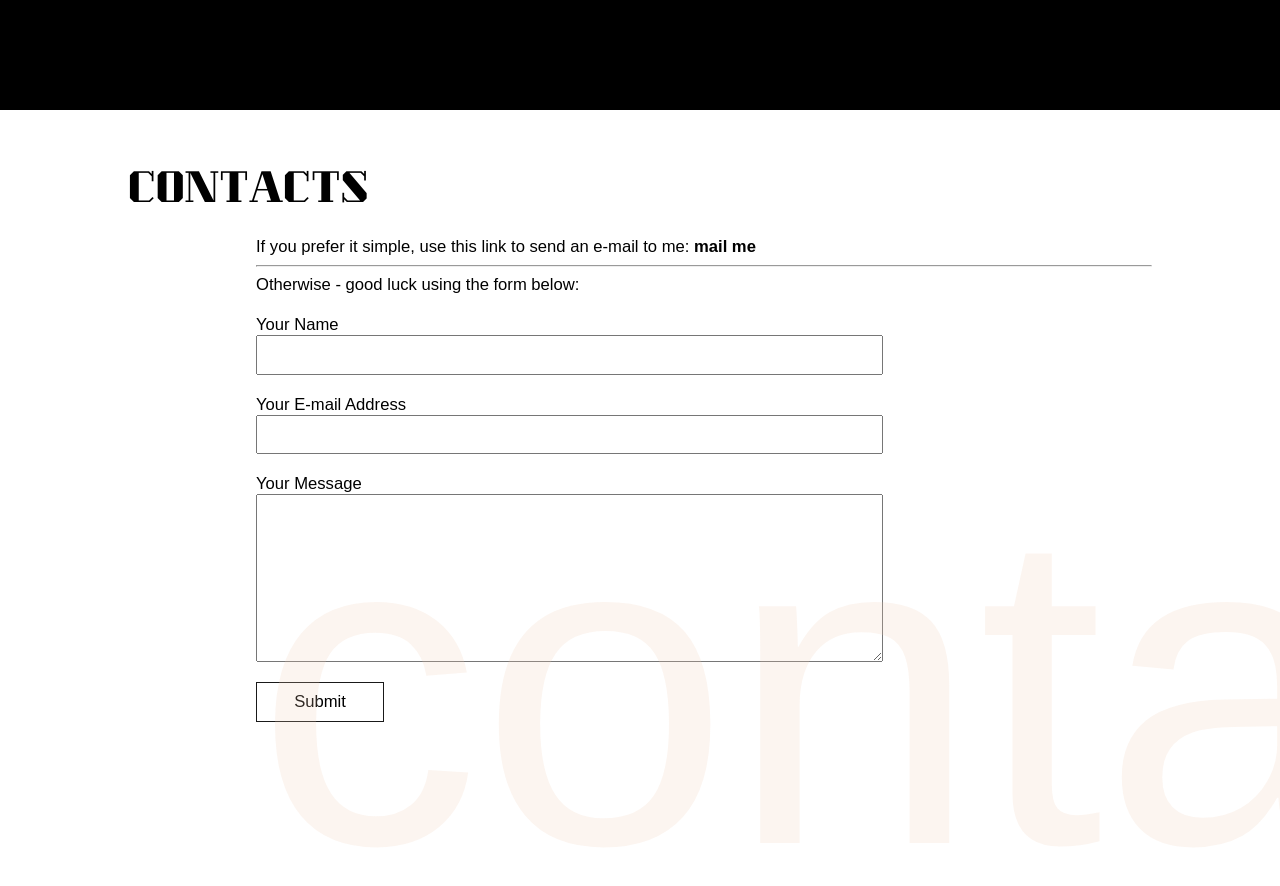
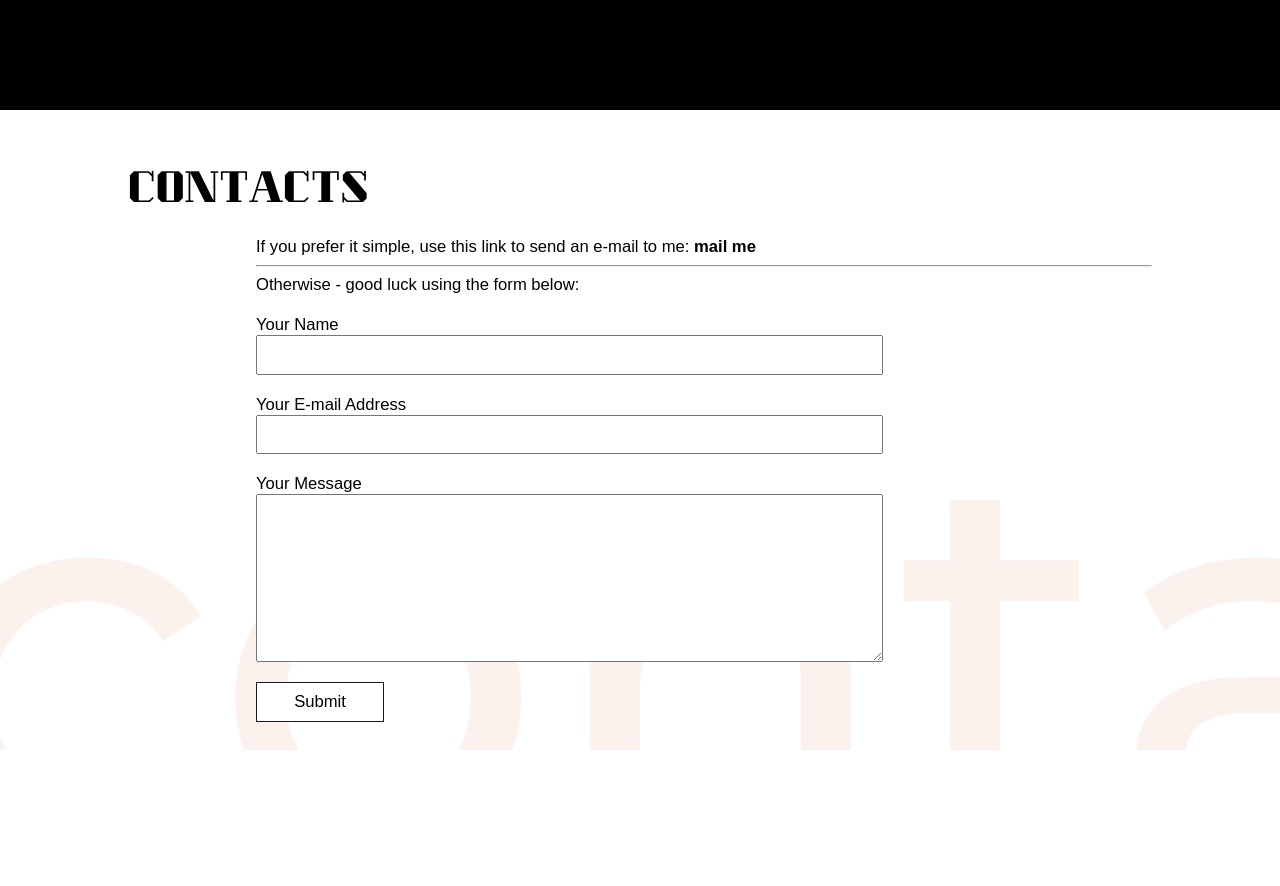
Before and after one commit to Unndine/Portfolio, a plain HTML site: page index.html in a window 1280 px wide. Shown: the part 3090-3976 px from the top of the page. Drawn offline with Linux system fonts and the light colour scheme.

Commit message:
updated Contact background

```diff
--- a/index.html
+++ b/index.html
@@ -208,7 +208,6 @@
     </div>
 
     <div id="contact-section">
-        <div id="cont-background">conta</div>
         <a href="#top-section"><h2>CONTACTS</h2></a>
         <div id="contact-form">
             <br>
@@ -228,7 +227,10 @@
                 <button type="submit">Submit</button>
                 <br><br>
             </form>
+            <div id="cont-background"></div>
+
         </div>
+
     </div>
 
 </body>
--- a/style.css
+++ b/style.css
@@ -384,8 +384,12 @@ h3 {
     height: 100vh;
     width: 100%;
     overflow: hidden;
-    background-color:#fff;
     position: relative;
+    background-image: url('conta-background.png');
+    background-position: center;
+    background-size: cover;
+    background-repeat: no-repeat;
+    background-position-y: -20vh;
 }
 
 #contact-form {
@@ -422,14 +426,3 @@ button {
     background-color: #fff;
     border:rgba(0, 0, 0, 0.9) solid 0.5px;
 }
-
-#cont-background {
-    position: absolute;
-    font-family: 'Montserrat', sans-serif;
-    font-weight:300;
-    left: 20%;
-    top: 40%;
-    font-size: 35vw;
-    color: rgba(239, 203, 182, 0.2);
-    bottom: 50vh;
-}
```
Also changed, not shown: conta-background.png (added).
